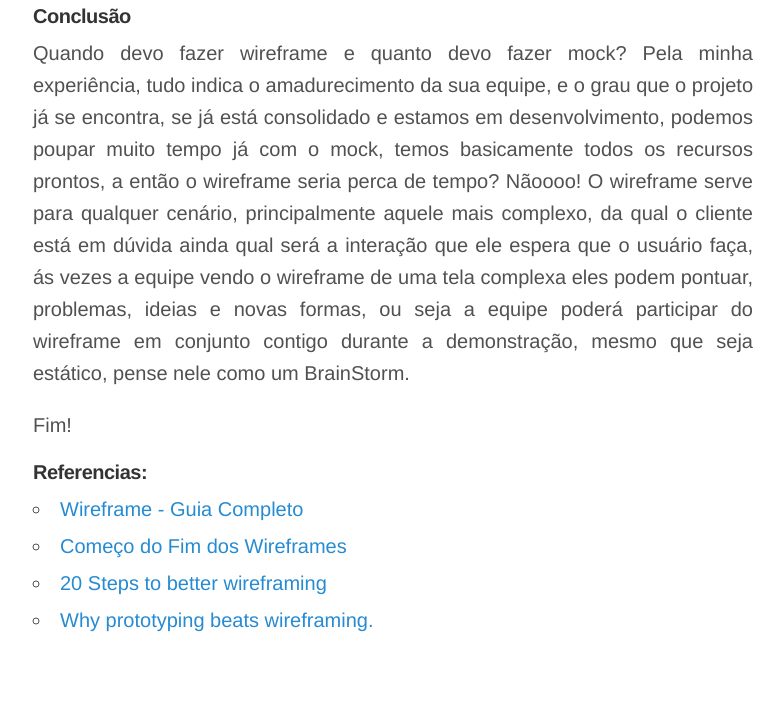
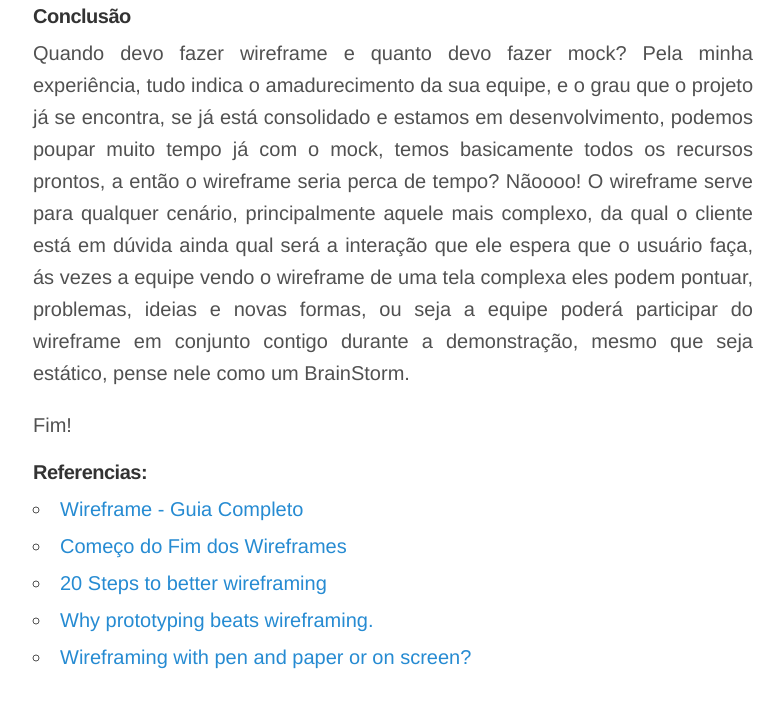
Before and after one commit to cristofersousa/cristofersousa.github.io, a Jekyll site: the page built from _posts/2016-09-13-no-wireframes-yes-mockup.md, in a window 1280 px wide and 900 px high, scrolled down 3636 px, cut to the strip 107-815 px from the top of the window. Shown: the whole strip, without its empty margins (247-1031 px from the left). Built offline with Jekyll 4.4.1, drawn with Linux system fonts in a browser that asks for light colours; comment, search, counter and statistics services are not loaded.

Commit message:
Update 2016-09-13-no-wireframes-yes-mockup.md

```diff
--- a/_posts/2016-09-13-no-wireframes-yes-mockup.md
+++ b/_posts/2016-09-13-no-wireframes-yes-mockup.md
@@ -58,3 +58,4 @@ Fim!
 - [Começo do Fim dos Wireframes](http://arquiteturadeinformacao.com/user-experience/o-comeco-do-fim-dos-wireframes/)
 - [20 Steps to better wireframing ](http://blog.teamtreehouse.com/20-steps-to-better-wireframing)
 - [Why prototyping beats wireframing.](https://the-pastry-box-project.net/leisa-reichelt/2012-october-23)
+- [Wireframing with pen and paper or on screen?](http://www.sarahevansdesign.co.uk/blog/2016-07-13-wireframing-with-pen-and-paper-or-on-screen)
```
